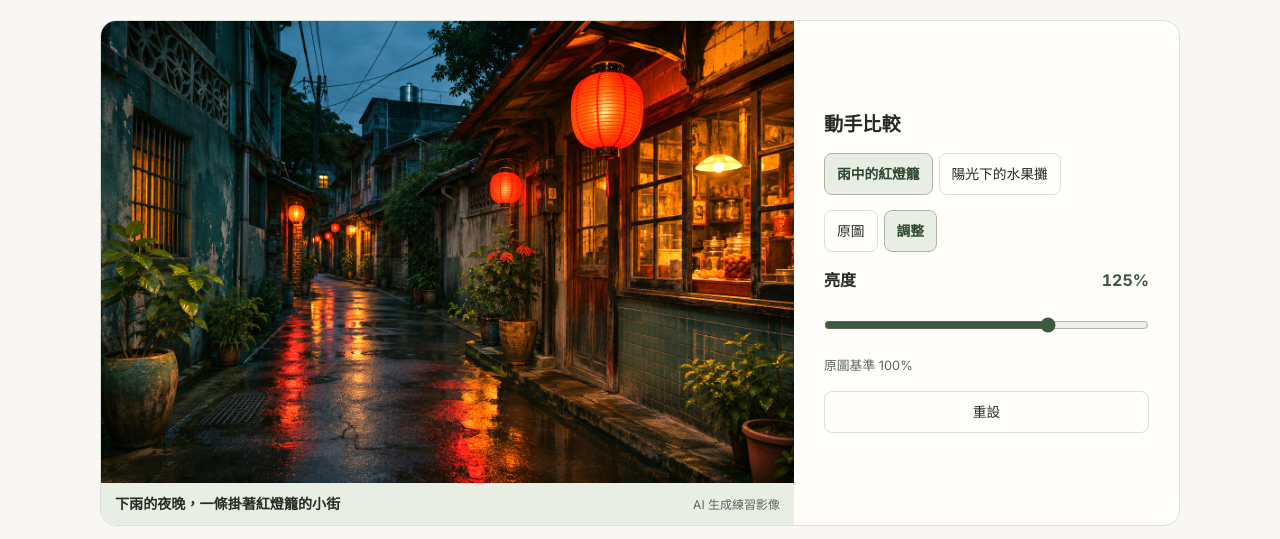
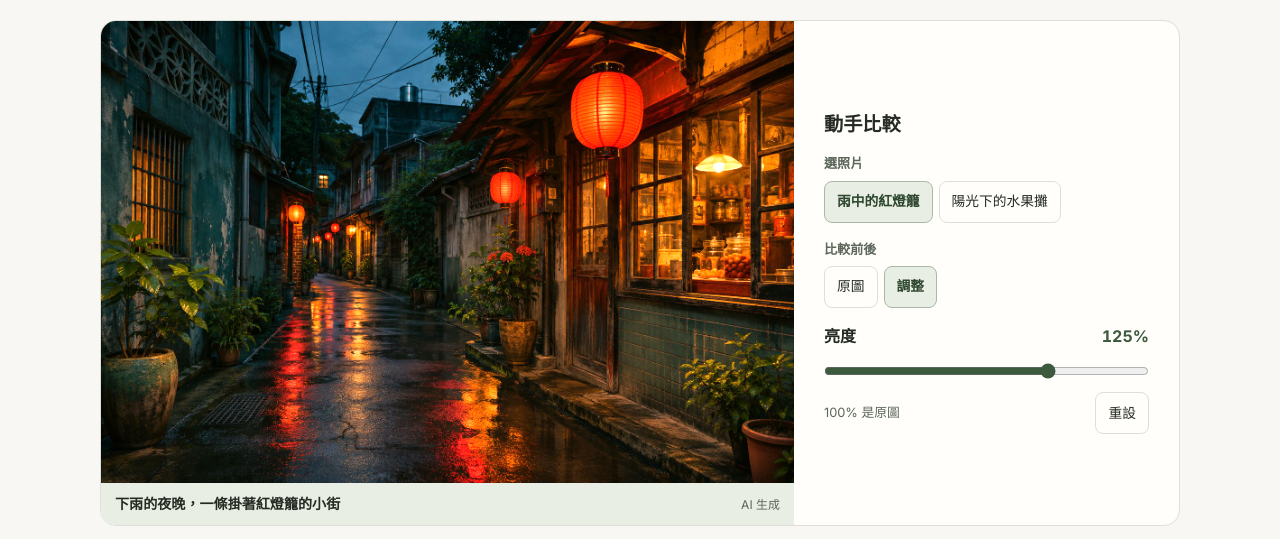
Before and after one commit to pinhao0827/pixel-darkroom, a plain HTML site: page docs/notes/brightness/index.html in a window 1280 px wide. Shown: the part 261-800 px from the top of the page. Drawn offline with Linux system fonts and the light colour scheme.

Commit message:
Simplify the site layout and practice controls

```diff
--- a/docs/notes/brightness/index.html
+++ b/docs/notes/brightness/index.html
@@ -4,7 +4,7 @@
   <meta charset="utf-8">
   <meta name="viewport" content="width=device-width, initial-scale=1">
   <meta name="description" content="讓整張影像變亮或變暗，觀察陰影與高光一起變化時，哪些細節先消失。">
-  <meta name="theme-color" content="#11100f">
+  <meta name="theme-color" content="#f8f7f3">
   <title>亮度｜修圖練習室</title>
   <link rel="stylesheet" href="../../assets/style.css">
   <script defer src="../../assets/app.js"></script>
@@ -18,7 +18,7 @@
   <main id="main" class="wrap">
     <a class="back" href="../../index.html#notes">← 回筆記目錄</a>
     <header class="article-header">
-      <p class="eyebrow mono">Brightness / 光線</p>
+      <p class="eyebrow">Brightness / 光線</p>
       <h1>亮度</h1>
       <p class="description">讓整張影像變亮或變暗，觀察陰影與高光一起變化時，哪些細節先消失。</p>
     </header>
@@ -26,25 +26,38 @@
       <div class="lab-photos">
         <figure data-practice-photo="rainy-alley.jpg">
     <img src="../../assets/rainy-alley.jpg" alt="下雨的夜晚，紅燈籠和店裡的燈光倒映在小街的路面上。" width="1536" height="1024">
-    <figcaption><span>下雨的夜晚，一條掛著紅燈籠的小街</span><span>AI 生成練習影像</span></figcaption>
+    <figcaption><span>下雨的夜晚，一條掛著紅燈籠的小街</span><span>AI 生成</span></figcaption>
   </figure><figure data-practice-photo="sunny-fruit-stall.jpg" hidden>
     <img src="../../assets/sunny-fruit-stall.jpg" alt="陽光照在柳橙和火龍果上，葉子的影子落在藍綠色木窗上。" width="1536" height="1024">
-    <figcaption><span>陽光照在水果、竹籃和木窗上</span><span>AI 生成練習影像</span></figcaption>
+    <figcaption><span>陽光照在水果、竹籃和木窗上</span><span>AI 生成</span></figcaption>
   </figure>
       </div>
       <div class="controls">
         <h2 id="lab-title">動手比較</h2>
-        <div class="filters photo-options" role="group" aria-label="選擇練習照片">
-          <button type="button" data-photo="rainy-alley.jpg" aria-pressed="true">雨中的紅燈籠</button><button type="button" data-photo="sunny-fruit-stall.jpg" aria-pressed="false">陽光下的水果攤</button>
+        <div class="control-group">
+          <p class="control-label" id="photo-label">選照片</p>
+          <div class="filters" role="group" aria-labelledby="photo-label">
+            <button type="button" data-photo="rainy-alley.jpg" aria-pressed="true">雨中的紅燈籠</button><button type="button" data-photo="sunny-fruit-stall.jpg" aria-pressed="false">陽光下的水果攤</button>
+          </div>
         </div>
-        <div class="filters" role="group" aria-label="比較影像">
-          <button type="button" data-view="original" aria-pressed="false">原圖</button>
-          <button type="button" data-view="adjusted" aria-pressed="true">調整</button>
+        <div class="control-group">
+          <p class="control-label" id="compare-label">比較前後</p>
+          <div class="filters" role="group" aria-labelledby="compare-label">
+            <button type="button" data-view="original" aria-pressed="false">原圖</button>
+            <button type="button" data-view="adjusted" aria-pressed="true">調整</button>
+          </div>
         </div>
-        <div class="slider-line"><label for="setting">亮度</label><output for="setting">125%</output></div>
-        <input id="setting" type="range" min="55" max="155" value="125">
-        <p class="muted baseline">原圖基準 100%</p>
-        <button type="button" data-reset>重設</button>
+        <div class="control-group">
+          <div class="slider-line">
+            <label for="setting">亮度</label>
+            <output for="setting">125%</output>
+          </div>
+          <input id="setting" type="range" min="55" max="155" value="125">
+          <div class="control-footer">
+            <p class="muted baseline">100% 是原圖</p>
+            <button type="button" data-reset>重設</button>
+          </div>
+        </div>
         <noscript><p>啟用 JavaScript 即可調整影像。</p></noscript>
       </div>
     </section>
@@ -57,6 +70,6 @@
       <span></span>
       <a href="../../notes/contrast/index.html"><small>下一篇 →</small>對比</a>
     </nav></main>
-  <footer class="site-footer"><div class="wrap bar"><span>修圖練習室</span><span class="mono">PHOTO EDITING LAB</span></div></footer>
+  <footer class="site-footer"><div class="wrap bar"><span>修圖練習室</span><a class="header-link" href="../../index.html#notes">瀏覽筆記</a></div></footer>
 </body>
 </html>
```
